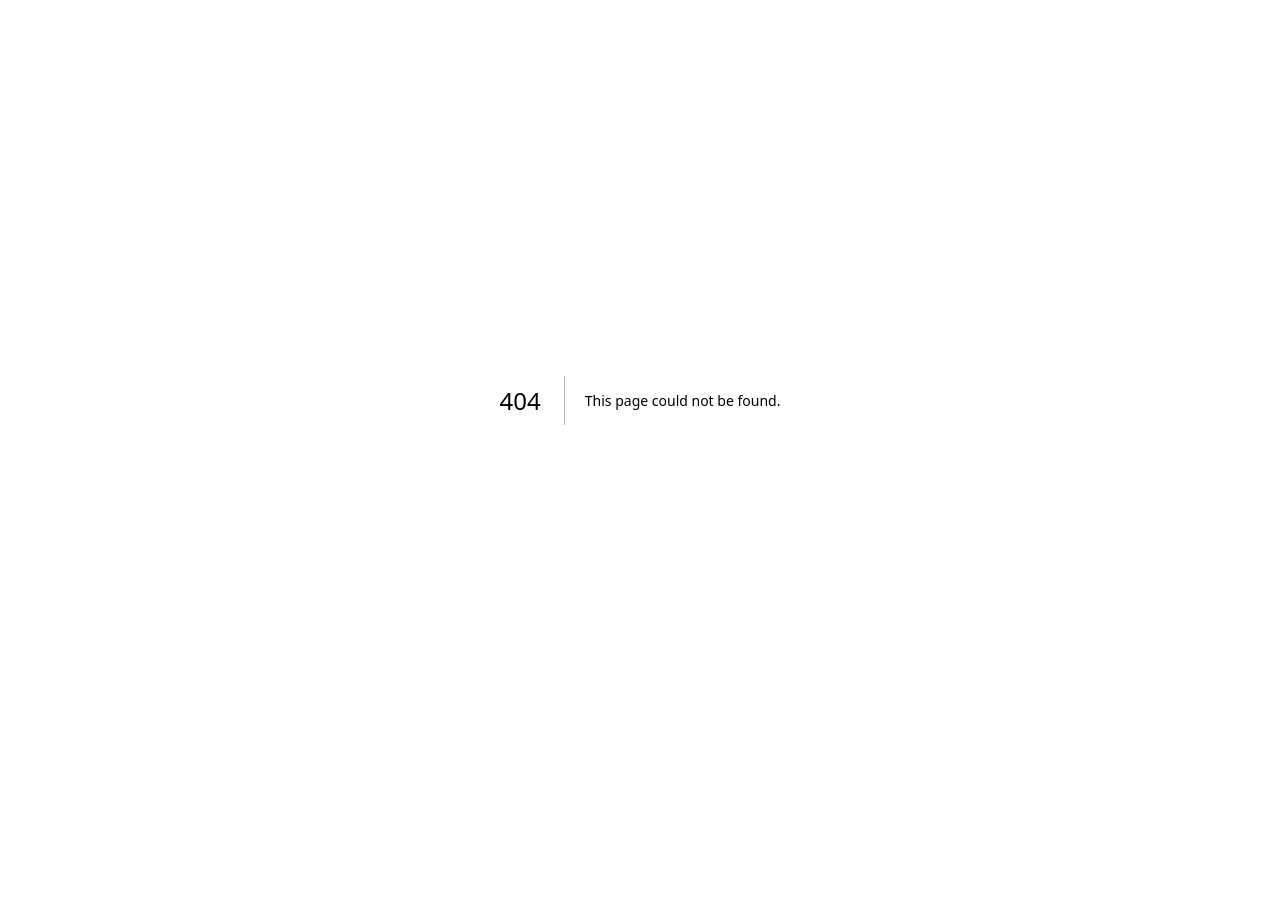
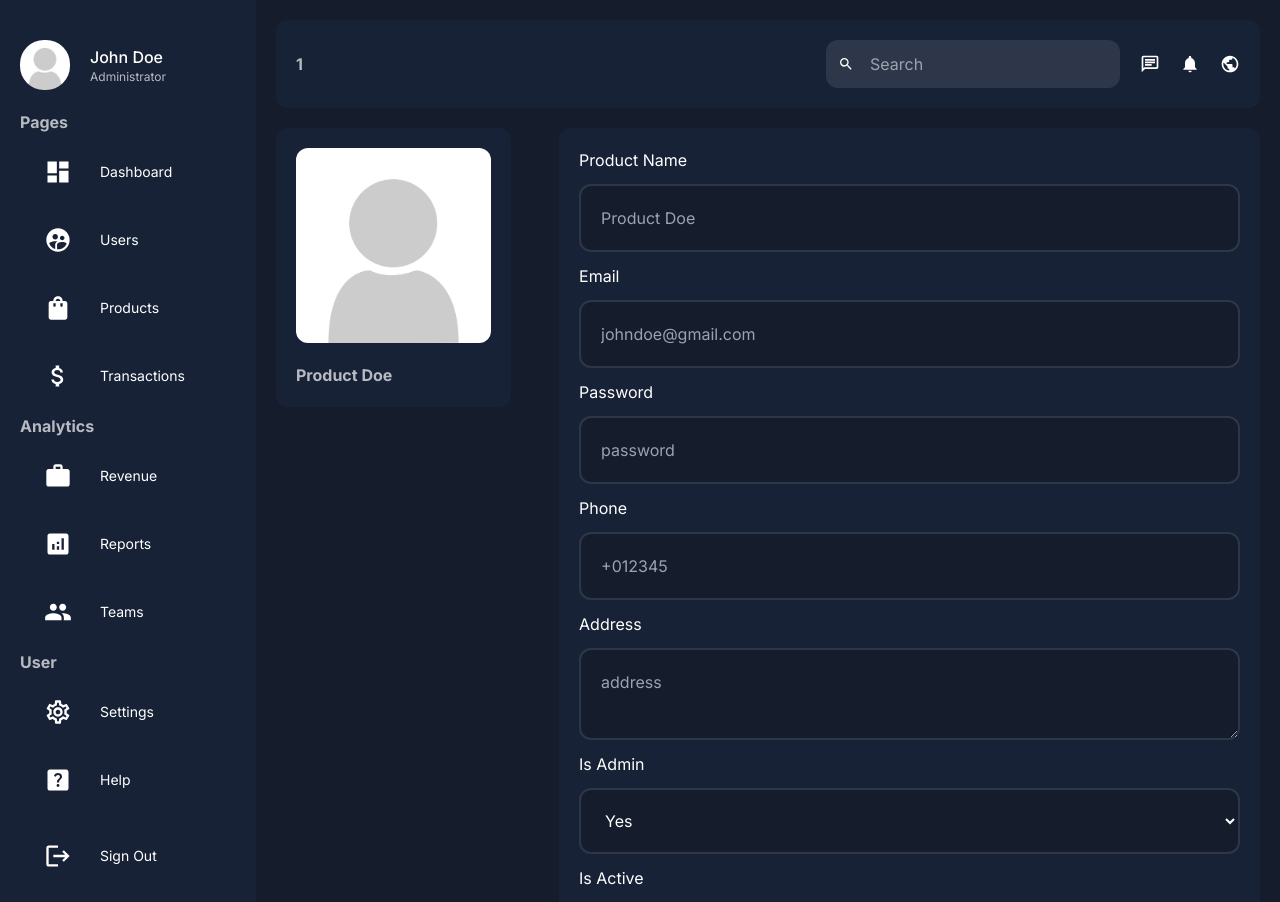
Before and after one commit to arunanksharan/quantum-alpha, a Next.js app: page /dashboard/products/1 in a window 1280 px wide. Before the commit this address had no page. Shown: the top 902 px of the page. Before the commit the page ends 800 px from the top, so only its background shows below. Built offline with nearby package versions, Linux system fonts and the light colour scheme.

Commit message:
ui: added user detail and scaffolding for signin page

```diff
--- /dev/null
+++ b/src/app/dashboard/products/[id]/page.tsx
@@ -0,0 +1,8 @@
+import ProductDetail from "@/components/dashboard/products/ProductDetail"
+import React from "react"
+
+const ProductDetailPage = () => {
+  return <ProductDetail />
+}
+
+export default ProductDetailPage
--- /dev/null
+++ b/src/app/dashboard/users/[id]/page.tsx
@@ -0,0 +1,8 @@
+import UserDetail from "@/components/dashboard/users/UserDetail"
+import React from "react"
+
+const UserDetailPage = () => {
+  return <UserDetail />
+}
+
+export default UserDetailPage
--- /dev/null
+++ b/src/app/signin/page.tsx
@@ -0,0 +1,8 @@
+import Signin from "@/components/signin/SignIn"
+import React from "react"
+
+const SigninPage = () => {
+  return <Signin />
+}
+
+export default SigninPage
--- a/src/components/dashboard/products/AddProduct.tsx
+++ b/src/components/dashboard/products/AddProduct.tsx
@@ -5,14 +5,14 @@ const AddProduct = () => {
     <div className="add-product-container bg-bgSoft p-5 rounded-xl mt-5">
       <form className="add-form flex flex-wrap justify-between" action="">
         <input
-          className="p-8 w-5/12 bg-transparent text-text mb-8  border-[#2e374a] border-2 rounded-xl"
+          className="p-8 w-5/12 bg-bg text-text mb-8  border-[#2e374a] border-2 rounded-xl"
           type="text"
           placeholder="title"
           name="title"
           required
         />
         <select
-          className="p-8 w-5/12 bg-transparent text-text mb-8 border-[#2e374a] border-2 rounded-xl"
+          className="p-8 w-5/12 bg-bg text-text mb-8 border-[#2e374a] border-2 rounded-xl"
           name="category"
           id="category"
           required
@@ -24,19 +24,19 @@ const AddProduct = () => {
           <option value="Mutual Fund">F&O</option>
         </select>
         <input
-          className="p-8 w-5/12 bg-transparent text-text mb-8 border-[#2e374a] border-2 rounded-xl"
+          className="p-8 w-5/12 bg-bg text-text mb-8 border-[#2e374a] border-2 rounded-xl"
           type="number"
           placeholder="price"
           name="price"
         />
         <input
-          className="p-8 w-5/12 bg-transparent text-text mb-8 border-[#2e374a] border-2 rounded-xl"
+          className="p-8 w-5/12 bg-bg text-text mb-8 border-[#2e374a] border-2 rounded-xl"
           type="number"
           placeholder="quantity"
           name="quantity"
         />
         <input
-          className="p-8 w-5/12 bg-transparent text-text mb-8 border-[#2e374a] border-2 rounded-xl"
+          className="p-8 w-5/12 bg-bg text-text mb-8 border-[#2e374a] border-2 rounded-xl"
           type="text"
           placeholder="advisor"
           name="advisor"
@@ -47,7 +47,7 @@ const AddProduct = () => {
           cols={30}
           rows={16}
           placeholder="description"
-          className="p-8 bg-transparent text-text mb-8 border-[#2e374a] border-2 w-full rounded-xl"
+          className="p-8 bg-bg text-text mb-8 border-[#2e374a] border-2 w-full rounded-xl"
         ></textarea>
         <button
           className="btn w-1/4 p-8 bg-teal-600 text-text border-0 rounded-lg cursor-pointer"
--- /dev/null
+++ b/src/components/dashboard/products/ProductDetail.tsx
@@ -0,0 +1,87 @@
+import Image from "next/image"
+import React from "react"
+
+const css_input_textarea_select =
+  "p-5 border-2 border-[#2e374a] rounded-xl bg-bg text-text my-3"
+const css_label = "text-md"
+const ProductDetail = () => {
+  return (
+    <div className="user-detail-container flex mt-5 gap-12">
+      <div className="info-container basis-1/4 bg-bgSoft p-5 rounded-xl font-bold text-textSoft h-max">
+        <div className="image-container w-full h-[300] relative rounded-xl overflow-hidden mb-5">
+          <Image src="/noavatar.png" alt="user" width={400} height={400} />
+        </div>
+        Product Doe
+      </div>
+      <div className="form-container basis-3/4 bg-bgSoft p-5 rounded-xl">
+        <form className="form flex flex-col">
+          <input
+            type="hidden"
+            className={css_input_textarea_select}
+            name="id"
+            value="123"
+          />
+          <label className={css_label}>Product Name</label>
+          <input
+            type="text"
+            name="product_name"
+            placeholder="Product Doe"
+            className={css_input_textarea_select}
+          />
+          <label className={css_label}>Email</label>
+          <input
+            type="email"
+            name="email"
+            placeholder="johndoe@gmail.com"
+            className={css_input_textarea_select}
+          />
+          <label className={css_label}>Password</label>
+          <input
+            type="password"
+            name="password"
+            placeholder="password"
+            className={css_input_textarea_select}
+          />
+          <label className={css_label}>Phone</label>
+          <input
+            type="text"
+            name="phone"
+            placeholder="+012345"
+            className={css_input_textarea_select}
+          />
+          <label className={css_label}>Address</label>
+          <textarea
+            name="address"
+            placeholder="address"
+            className={css_input_textarea_select}
+          />
+          <label className={css_label}>Is Admin</label>
+          <select
+            name="isAdmin"
+            id="isAdmin"
+            className={css_input_textarea_select}
+          >
+            <option value="true">Yes</option>
+            <option value="false">No</option>
+          </select>
+          <label className={css_label}>Is Active</label>
+          <select
+            name="isActive"
+            id="isActive"
+            className={css_input_textarea_select}
+          >
+            <option value="true">Yes</option>
+            <option value="false">No</option>
+          </select>
+          <div className="w-full flex justify-center items-center mb-5">
+            <button className="w-1/2 bg-teal-600 p-5 rounded-lg cursor-pointer mt-5 text-text border-0">
+              Update
+            </button>
+          </div>
+        </form>
+      </div>
+    </div>
+  )
+}
+
+export default ProductDetail
--- a/src/components/dashboard/products/Products.tsx
+++ b/src/components/dashboard/products/Products.tsx
@@ -66,7 +66,7 @@ const Products = () => {
               <td className="p-3">{product.status}</td>
               <td>
                 <div className="buttons flex gap-3">
-                  <Link href="">
+                  <Link href="/dashboard/products/test">
                     <button className="bg-teal-600 px-3 py-1 rounded text-text border-none cursor-pointer">
                       View
                     </button>
--- a/src/components/dashboard/users/AddUser.tsx
+++ b/src/components/dashboard/users/AddUser.tsx
@@ -5,14 +5,14 @@ const AddUser = () => {
     <div className="add-product-container bg-bgSoft p-5 rounded-xl mt-5">
       <form className="add-form flex flex-wrap justify-between" action="">
         <input
-          className="p-8 w-5/12 bg-transparent text-text mb-8  border-[#2e374a] border-2 rounded-xl"
+          className="p-8 w-5/12 bg-bg text-text mb-8  border-[#2e374a] border-2 rounded-xl"
           type="text"
           placeholder="name"
           name="name"
           required
         />
         <select
-          className="p-8 w-5/12 bg-transparent text-text mb-8 border-[#2e374a] border-2 rounded-xl"
+          className="p-8 w-5/12 bg-bg text-text mb-8 border-[#2e374a] border-2 rounded-xl"
           name="category"
           id="category"
           required
@@ -24,13 +24,13 @@ const AddUser = () => {
           <option value="Mutual Fund">Advisor</option>
         </select>
         <input
-          className="p-8 w-5/12 bg-transparent text-text mb-8 border-[#2e374a] border-2 rounded-xl"
+          className="p-8 w-5/12 bg-bg text-text mb-8 border-[#2e374a] border-2 rounded-xl"
           type="email"
           placeholder="email"
           name="email"
         />
         <select
-          className="p-8 w-5/12 bg-transparent text-text mb-8 border-[#2e374a] border-2 rounded-xl"
+          className="p-8 w-5/12 bg-bg text-text mb-8 border-[#2e374a] border-2 rounded-xl"
           name="category"
           id="category"
           required
@@ -47,7 +47,7 @@ const AddUser = () => {
           cols={30}
           rows={16}
           placeholder="description"
-          className="p-8 bg-transparent text-text mb-8 border-[#2e374a] border-2 w-full rounded-xl"
+          className="p-8 bg-bg text-text mb-8 border-[#2e374a] border-2 w-full rounded-xl"
         ></textarea>
         <button
           className="btn w-1/4 p-8 bg-teal-600 text-text border-0 rounded-lg cursor-pointer"
--- /dev/null
+++ b/src/components/dashboard/users/UserDetail.tsx
@@ -0,0 +1,87 @@
+import Image from "next/image"
+import React from "react"
+
+const css_input_textarea_select =
+  "p-5 border-2 border-[#2e374a] rounded-xl bg-bg text-text my-3"
+const css_label = "text-md"
+const UserDetail = () => {
+  return (
+    <div className="user-detail-container flex mt-5 gap-12">
+      <div className="info-container basis-1/4 bg-bgSoft p-5 rounded-xl font-bold text-textSoft h-max">
+        <div className="image-container w-full h-[300] relative rounded-xl overflow-hidden mb-5">
+          <Image src="/noavatar.png" alt="user" width={400} height={400} />
+        </div>
+        John Doe
+      </div>
+      <div className="form-container basis-3/4 bg-bgSoft p-5 rounded-xl">
+        <form action="" className="form flex flex-col">
+          <input
+            type="hidden"
+            className={css_input_textarea_select}
+            name="id"
+            value="123"
+          />
+          <label className={css_label}>Username</label>
+          <input
+            type="text"
+            name="username"
+            placeholder="John Doe"
+            className={css_input_textarea_select}
+          />
+          <label className={css_label}>Email</label>
+          <input
+            type="email"
+            name="email"
+            placeholder="johndoe@gmail.com"
+            className={css_input_textarea_select}
+          />
+          <label className={css_label}>Password</label>
+          <input
+            type="password"
+            name="password"
+            placeholder="password"
+            className={css_input_textarea_select}
+          />
+          <label className={css_label}>Phone</label>
+          <input
+            type="text"
+            name="phone"
+            placeholder="+012345"
+            className={css_input_textarea_select}
+          />
+          <label className={css_label}>Address</label>
+          <textarea
+            name="address"
+            placeholder="address"
+            className={css_input_textarea_select}
+          />
+          <label className={css_label}>Is Admin</label>
+          <select
+            name="isAdmin"
+            id="isAdmin"
+            className={css_input_textarea_select}
+          >
+            <option value="true">Yes</option>
+            <option value="false">No</option>
+          </select>
+          <label className={css_label}>Is Active</label>
+          <select
+            name="isActive"
+            id="isActive"
+            className={css_input_textarea_select}
+          >
+            <option value="true">Yes</option>
+            <option value="false">No</option>
+          </select>
+          <div className="w-full flex justify-center items-center mb-5">
+            <button className="w-1/2 bg-teal-600 p-5 rounded-lg cursor-pointer mt-5 text-text border-0">
+              Update
+            </button>
+          </div>
+        </form>
+      </div>
+    </div>
+  )
+}
+
+export default UserDetail
--- a/src/components/dashboard/users/Users.tsx
+++ b/src/components/dashboard/users/Users.tsx
@@ -68,7 +68,7 @@ const Users = () => {
               <td className="p-3">{user.status}</td>
               <td>
                 <div className="buttons flex gap-3">
-                  <Link href="">
+                  <Link href="/dashboard/users/test">
                     <button className="bg-teal-600 px-3 py-1 rounded text-text border-none cursor-pointer">
                       View
                     </button>
--- a/src/app/login/page.tsx
+++ b/src/components/signin/Signin.tsx
@@ -1,7 +1,7 @@
 import React from "react"
 
 const Signin = () => {
-  return <div>Signin</div>
+  return <div className="signin-container">Signin</div>
 }
 
 export default Signin
```
